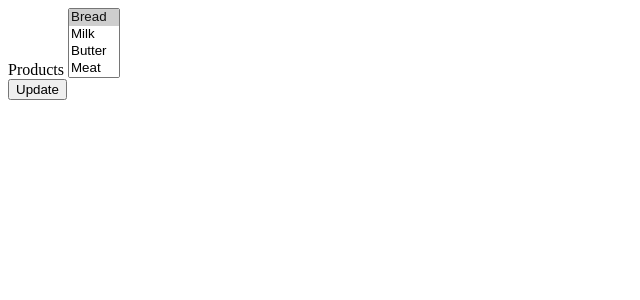
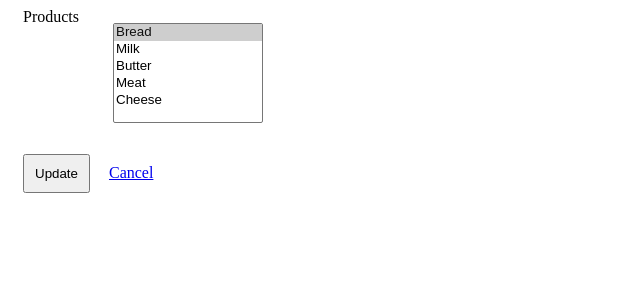
Before and after one commit to postscriptum/tekrum_test, a Django app: page /purchases/1/ in a window 1280 px wide. Shown: the top 300 px of the page, without its empty margins (0-640 px from the left). Run offline with Django 3.2, Linux system fonts and the light colour scheme; data comes from the database, SQL or seed files in the repository; tables that the repository leaves empty hold one stand-in row (values such as "Sample post"); some libraries are stand-ins or nearby versions.

Commit message:
fix create/update page style

```diff
--- a/my_project/my_app/templates/my_app/base.html
+++ b/my_project/my_app/templates/my_app/base.html
@@ -17,6 +17,15 @@
     		border-top: 1px solid #ccc;
     		padding-right: 15px;
     	}
+    	select.form-control {
+    		width: 150px;
+    		height: 100px;
+    		margin: 15px;
+    	}
+    	label {
+    		vertical-align: top;
+    		margin: 15px;
+    	}
     </style>
 </head>
 <body>
--- a/my_project/my_app/templates/my_app/create.html
+++ b/my_project/my_app/templates/my_app/create.html
@@ -5,6 +5,7 @@
 <form action="{% url 'purchase-create' %}" method="POST">
     {% csrf_token %}
     {% render_form serializer %}
-    <input type="submit" value="Create">
+    <input type="submit" value="Create" class="big_btn">
+    <a href="{% url 'home' %}">Cancel</a>
 </form>
 {% endblock %}
--- a/my_project/my_app/templates/my_app/update.html
+++ b/my_project/my_app/templates/my_app/update.html
@@ -6,7 +6,8 @@
 <form action="{% url 'purchase-detail' pk=purchase.pk %}" method="POST">
     {% csrf_token %}
     {% render_form serializer %}
-    <input type="submit" value="Update">
+    <input type="submit" value="Update" class="big_btn">
+    <a href="{% url 'home' %}">Cancel</a>
 </form>
 {% endif %}
 {% endblock %}
```
